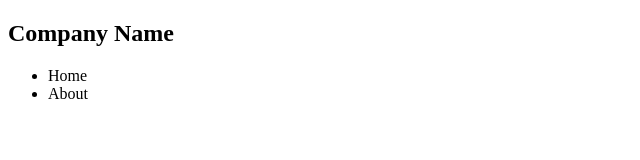
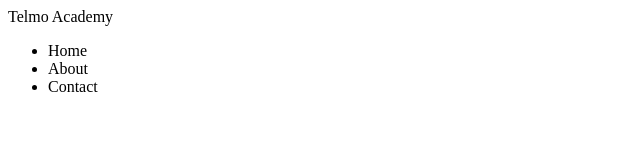
Before and after one commit to Tsampaio/git-beginners, a plain HTML site: page index.html in a window 1280 px wide. Shown: the whole page, without its empty margins (0-640 px from the left). Drawn offline with Linux system fonts and the light colour scheme.

Commit message:
Updating navbar with Company name and adding contact

```diff
--- a/index.html
+++ b/index.html
@@ -8,11 +8,11 @@
 </head>
 <body>
   <nav>
-    <h1>Company Name</h1>
-
+    <div>Telmo Academy</div>
     <ul>
       <li>Home</li>
       <li>About</li>
+      <li>Contact</li>
     </ul>
   </nav>
 </body>
```
